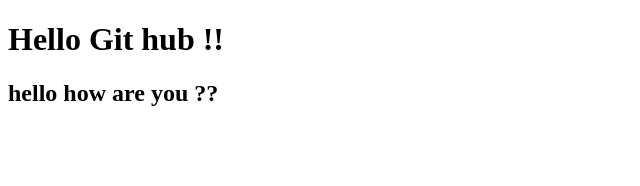
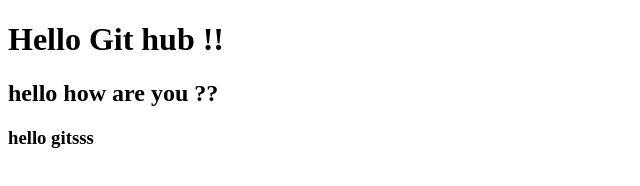
Before and after one commit to AbhishekPatil313/Project2, a plain HTML site: page index.html in a window 1280 px wide. Shown: the whole page, without its empty margins (0-640 px from the left). Drawn offline with Linux system fonts and the light colour scheme.

Commit message:
added h3

```diff
--- a/index.html
+++ b/index.html
@@ -8,5 +8,6 @@
 <body>
     <h1>Hello Git hub !!</h1>
     <h2>hello how are you ??</h2>
+    <h3>hello gitsss</h3>
 </body>
 </html>
```
